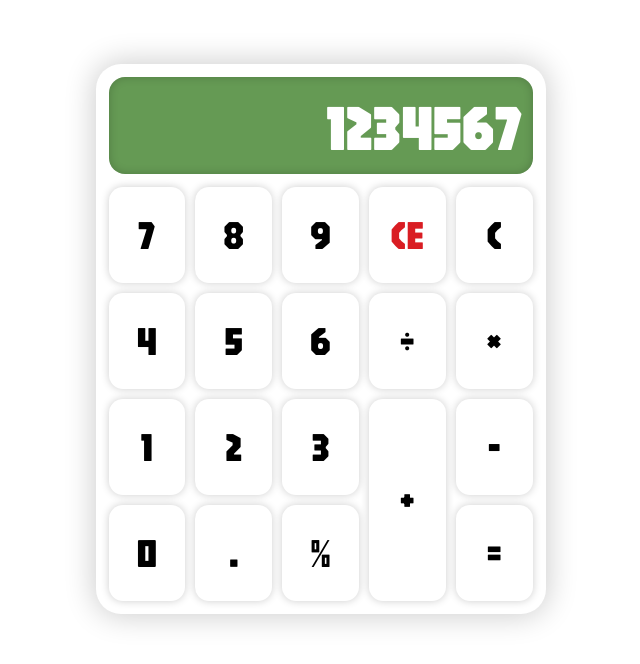
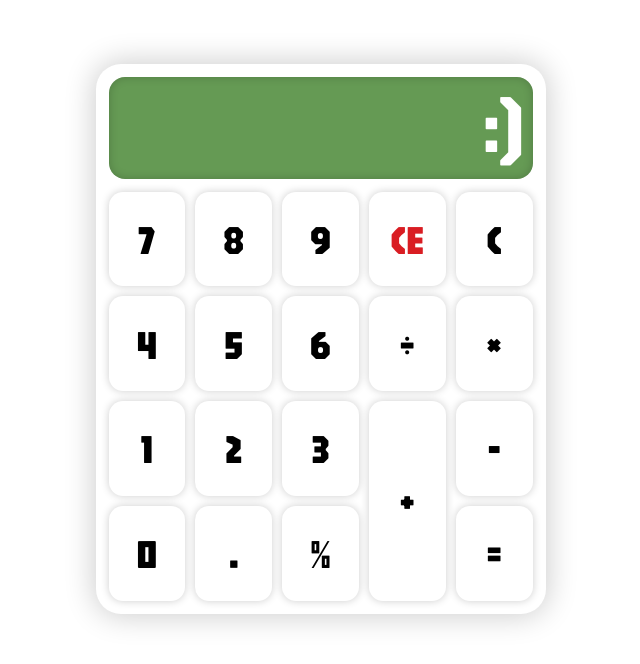
Before and after one commit to MrDoodeth/fancy-calculator, a website built with Vite: page index.html in a window 1280 px wide. Shown: the part 114-778 px from the top of the page, without its empty margins (312-952 px from the left). Built offline with nearby package versions, Linux system fonts and the light colour scheme.

Commit message:
fix: fix bag with screen height

```diff
--- a/index.html
+++ b/index.html
@@ -136,7 +136,7 @@
 </header>
 <main>
   <div class="calculator" data-js-calculator>
-    <div class="calculator__screen" data-js-calculator-screen>1234567</div>
+    <div class="calculator__screen" data-js-calculator-screen>:)</div>
     <div class="calculator__button">
       <button type="button" data-js-calculator-button="7">7</button>
       <button type="button" data-js-calculator-button="8">8</button>
--- a/src/styles/blocks/calculator.scss
+++ b/src/styles/blocks/calculator.scss
@@ -10,7 +10,7 @@
   background-color: var(--background-color);
 
   display: grid;
-  grid-template-rows: auto 1fr;
+  grid-template-rows: 1fr 4fr;
   row-gap: 13px;
 
   &__screen {
```
